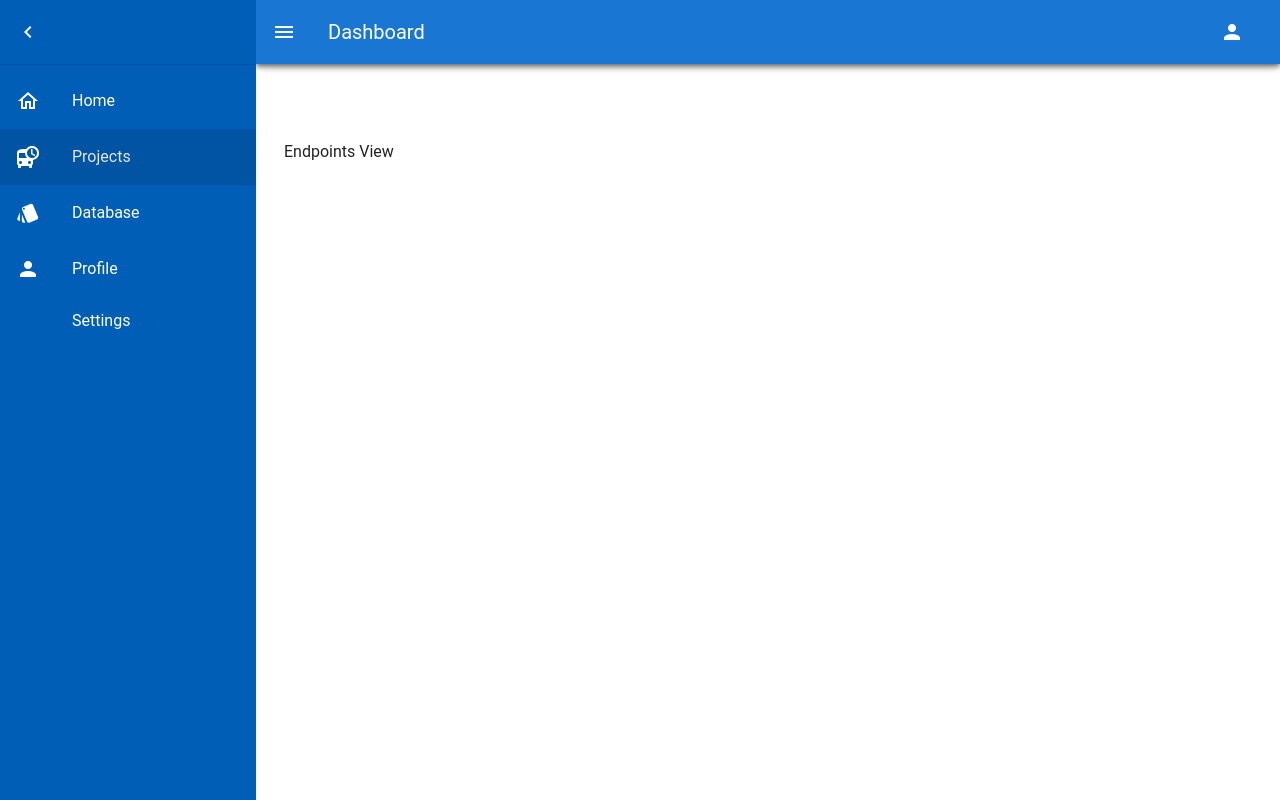
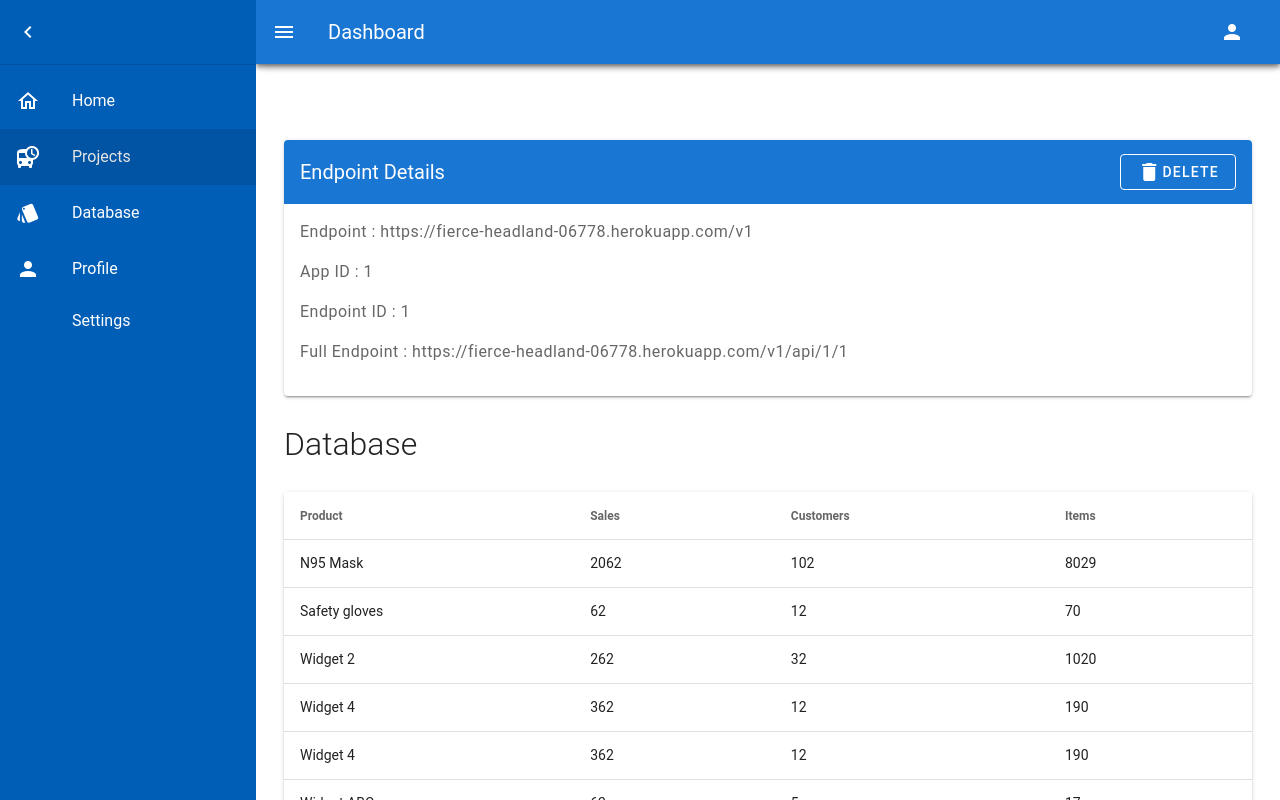
Before and after one commit to nstack-in/api-generator, a Vue app: page /projects/1/1 in a window 1280 px wide. Shown: the top 800 px of the page. Built offline with nearby package versions, Linux system fonts and the light colour scheme; a small style sheet from the web is missing.

Commit message:
more done

```diff
--- a/src/router/index.js
+++ b/src/router/index.js
@@ -53,14 +53,14 @@ const routes = [
         component: () => import('../views/dashboard/projects/endpoints/create.vue'),
       },
       {
+        name: "dashboard.projects.settings",
+        path: '/projects/:id/settings',
+        component: () => import('../views/dashboard/projects/settings.vue'),
+      },
+      {
         name: "dashboard.projects.view",
         path: '/projects/:id/:eid',
         component: () => import('../views/dashboard/projects/endpoints/index.vue'),
-      },
-      {
-        name: "dashboard.projects.settings",
-        path: '/projects/:id/settings',
-        component: () => import('../views/dashboard/projects/settings.vue'),
       },
       {
         name: "dashboard.database",
--- a/src/store/index.js
+++ b/src/store/index.js
@@ -226,7 +226,26 @@ export default new Vuex.Store({
         })
 
       });
+    },
+    deleteEndpoint({ commit }, { _id, _eid }) {
+      let token = this.state.token;
+      return new Promise((resolve, reject) => {
+        axios({
+          url: `${endpoint}/project/${_id}/${_eid}`,
+          method: 'DELETE',
+          headers: {
+            'token': token
+          }
+        }).then(res => {
+          resolve(res.data);
+        }).catch(err => {
+          reject(err.response.data);
+          commit()
+        })
+
+      });
     }
+
   },
   modules: {
   },
--- a/src/views/dashboard/projects/endpoints/index.vue
+++ b/src/views/dashboard/projects/endpoints/index.vue
@@ -1,5 +1,179 @@
 <template>
-    <div>
-        Endpoints View
-    </div>
+    <v-row justify="center">
+        <v-col sm="12">
+            <v-card>
+                <v-toolbar color="primary" text elevation="0">
+                    <v-toolbar-title class="white--text">
+                        Endpoint Details
+                    </v-toolbar-title>
+                    <v-spacer></v-spacer>
+                    <v-btn @click="dialog = true" outlined class="white--text">
+                        <v-icon>mdi-delete</v-icon>
+                        <span class="d-none d-sm-flex">Delete</span>
+                    </v-btn>
+                </v-toolbar>
+                <v-card-text class="body-1">
+                    <p>
+                        Endpoint : {{endpoint}}
+                    </p>
+                    <p>
+                        App ID : {{id}}
+                    </p>
+                    <p>
+                        Endpoint ID : {{eid}}
+                    </p>
+                    <p>
+                        Full Endpoint : {{endpoint}}/api/{{id}}/{{eid}}
+                    </p>
+
+                </v-card-text>
+
+            </v-card>
+        </v-col>
+        <v-col sm="12">
+
+            <h1 class="font-weight-light">Database</h1>
+        </v-col>
+        <v-col sm="12">
+            <v-card>
+                <v-data-table :headers="headers" :items="reportItems" item-key="id">
+                    <template v-slot:item="{ item }">
+                        <tr>
+                            <td>{{item.name}}</td>
+                            <td>{{item.sales}}</td>
+                            <td>{{item.customers}}</td>
+                            <td>{{item.items}}</td>
+                        </tr>
+                    </template>
+
+                </v-data-table>
+            </v-card>
+        </v-col>
+
+        <v-dialog v-model="dialog" width="500">
+
+            <v-card>
+                <v-card-title class="headline grey lighten-2">
+                    Privacy Policy
+                </v-card-title>
+
+                <v-card-text class="body-1">
+                    Are you sure ?
+                </v-card-text>
+
+                <v-divider></v-divider>
+
+                <v-card-actions>
+                    <v-spacer></v-spacer>
+                    <v-btn color="error" text @click="handleDelete">
+                        Delete
+                    </v-btn>
+                </v-card-actions>
+            </v-card>
+        </v-dialog>
+    </v-row>
 </template>
+
+<script>
+    export default {
+        data() {
+            return {
+                dialog: false,
+                id: null,
+                eid: null,
+                endpoint: null,
+                headers: [
+                    {
+                        text: "Product",
+                        align: "left",
+                        sortable: false,
+                        value: "name"
+                    },
+                    { text: "Sales", value: "sales" },
+                    { text: "Customers", value: "customers" },
+                    { text: "Items", value: "items" },
+                ],
+                reportItems: [
+                    {
+                        id: 1,
+                        name: "N95 Mask",
+                        sales: 2062,
+                        customers: 102,
+                        items: 8029,
+                        available: null
+                    },
+                    {
+                        id: 2,
+                        name: "Safety gloves",
+                        sales: 62,
+                        customers: 12,
+                        items: 70,
+                        available: null
+                    },
+                    {
+                        id: 3,
+                        name: "Widget 2",
+                        sales: 262,
+                        customers: 32,
+                        items: 1020,
+                        available: null
+                    },
+                    {
+                        id: 4,
+                        name: "Widget 4",
+                        sales: 362,
+                        customers: 12,
+                        items: 190,
+                        available: null
+                    },
+                    {
+                        id: 4,
+                        name: "Widget 4",
+                        sales: 362,
+                        customers: 12,
+                        items: 190,
+                        available: null
+                    },
+                    {
+                        id: 19,
+                        name: "Widget ABC",
+                        sales: 62,
+                        customers: 5,
+                        items: 17,
+                        available: null
+                    },
+                    {
+                        id: 12,
+                        name: "Widget 12",
+                        sales: 262,
+                        customers: 22,
+                        items: 199,
+                        available: null
+                    },
+                ]
+            }
+        },
+        methods: {
+            handleDelete() {
+                let _id = this.$route.params.id;
+                let _eid = this.$route.params.eid;
+
+                this.$store.dispatch('deleteEndpoint', { _id, _eid })
+                    .then(() => {
+                        this.dialog = false;
+                        this.$router.push('/projects');
+                    })
+            }
+        },
+        created() {
+
+            let _id = this.$route.params.id;
+            let _eid = this.$route.params.eid;
+
+
+            this.id = _id;
+            this.eid = _eid;
+            this.endpoint = process.env['VUE_APP_ENDPOINT']
+        },
+    }
+</script>
--- a/src/views/dashboard/projects/index.vue
+++ b/src/views/dashboard/projects/index.vue
@@ -1,5 +1,4 @@
 <template>
-    <div>
     <v-row>
         <v-col v-if="projects.length == 3 " lg="6" sm="12" cols="sm" class="pb-2">
             <v-card style="min-height:150px">
@@ -98,7 +97,6 @@
 
     </v-row>
 
-    </div>
 </template>
 
 <script>
--- a/src/views/dashboard/projects/single.vue
+++ b/src/views/dashboard/projects/single.vue
@@ -2,21 +2,25 @@
     <div>
         <v-row>
             <v-card width="100%">
-                <v-card-title>
-                    Name : {{project.name}}
+                <v-card-title class="primary white--text">
+                    Project Details
                     <v-spacer></v-spacer>
-                    <v-btn @click="dialog = true" outlined>
+                    <v-btn @click="dialog = true" outlined class="white--text">
                         <v-icon>mdi-pencil</v-icon>
                         <span class="d-none d-sm-flex">Edit</span>
                     </v-btn>
-                    <v-btn class="ml-4" :to="project._id + '/settings'" outlined>
+                    <v-btn class="ml-4 white--text" :to="project._id + '/settings'" outlined>
                         <v-icon>mdi-settings</v-icon>
 
                         <span class="d-none d-sm-flex">Settings</span>
 
                     </v-btn>
                 </v-card-title>
-                <v-card-text>
+                <v-progress-linear v-if="loadingEndpoint" color="secondary" :indeterminate="true"></v-progress-linear>
+                <v-card-text class="my-4">
+                    <p class="body-1">
+                        Name : {{project.name}}
+                    </p>
                     <p>
                         ID : {{project._id}}
                     </p>
@@ -30,7 +34,7 @@
 
             </v-card>
 
-            <v-card width="100%" class="mt-4" elevation="0">
+            <v-card width=" 100%" class="mt-4" elevation="0">
                 <v-card-title>
                     Endpoints
                     <v-spacer></v-spacer>
@@ -42,6 +46,7 @@
 
                     </v-btn>
                 </v-card-title>
+                <v-progress-linear v-if="loadingEndpoint" color="secondary" :indeterminate="true"></v-progress-linear>
                 <v-card-text>
                     <v-row justify="center">
                         <v-expansion-panels>
@@ -58,7 +63,8 @@
                                     </v-col>
                                     <v-col>
                                         <v-btn class="primary" :to="'/projects/' + project._id +'/'+endpoint._id">
-                                            Explore</v-btn>
+                                            Explore
+                                        </v-btn>
                                     </v-col>
                                 </v-expansion-panel-content>
                             </v-expansion-panel>
@@ -119,7 +125,8 @@
         name: "Projects",
         data() {
             return {
-                loadingEndpoint: false,
+                loadingEndpoint: true,
+                loadingProject: true,
                 dialog: false,
                 timeout: 2000,
                 snackbar: false,
@@ -162,10 +169,12 @@
         created: async function () {
             let _id = this.$route.params.id;
             this.$store.dispatch('getProjectDetail', _id).then(e => {
+                this.loadingProject = false;
                 this.project = e.data;
                 this.projectUpdate = JSON.parse(JSON.stringify(e.data));
             });
             this.$store.dispatch('listEndpoint', _id).then(e => {
+                this.loadingEndpoint = false;
                 this.endpoints = (e.data);
             });
 
```
Lines whose indentation alone changed are shown as unchanged.
